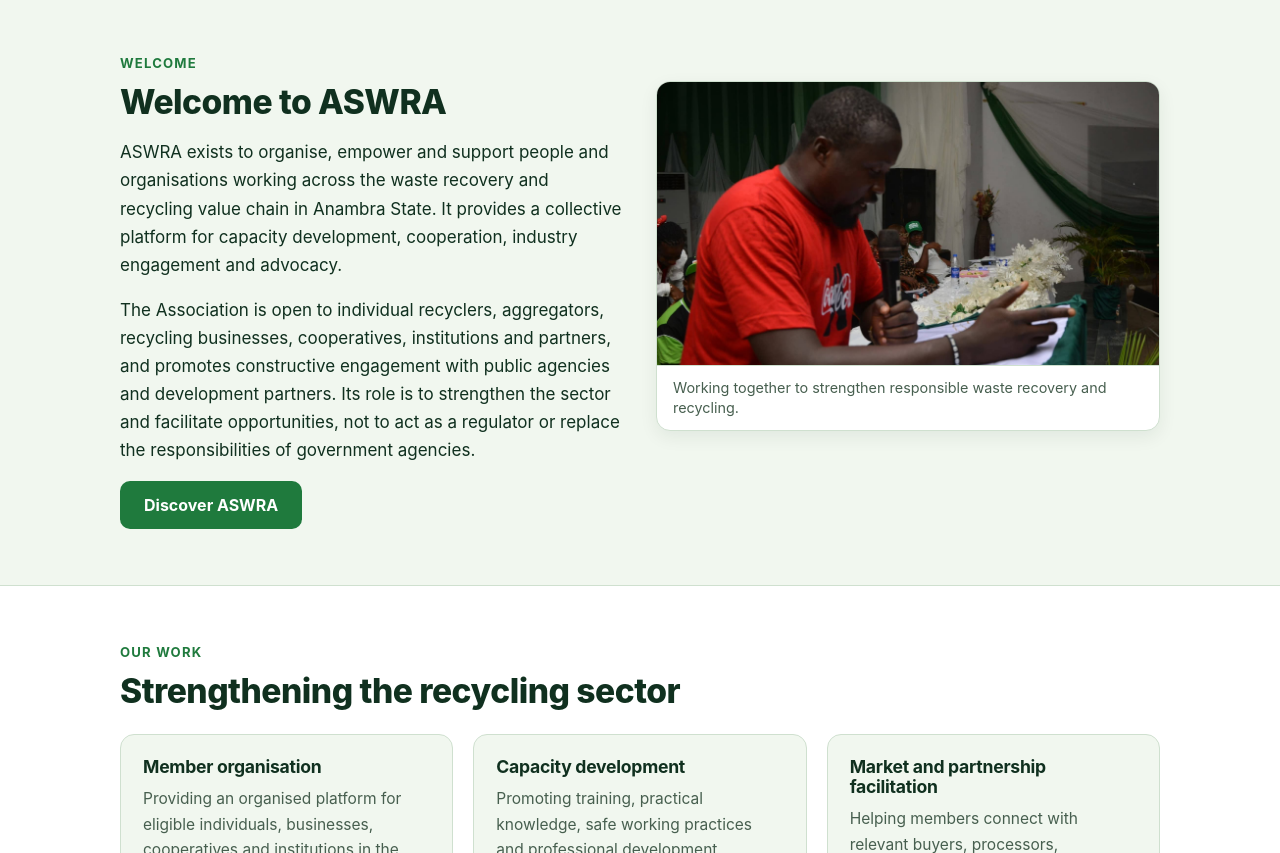
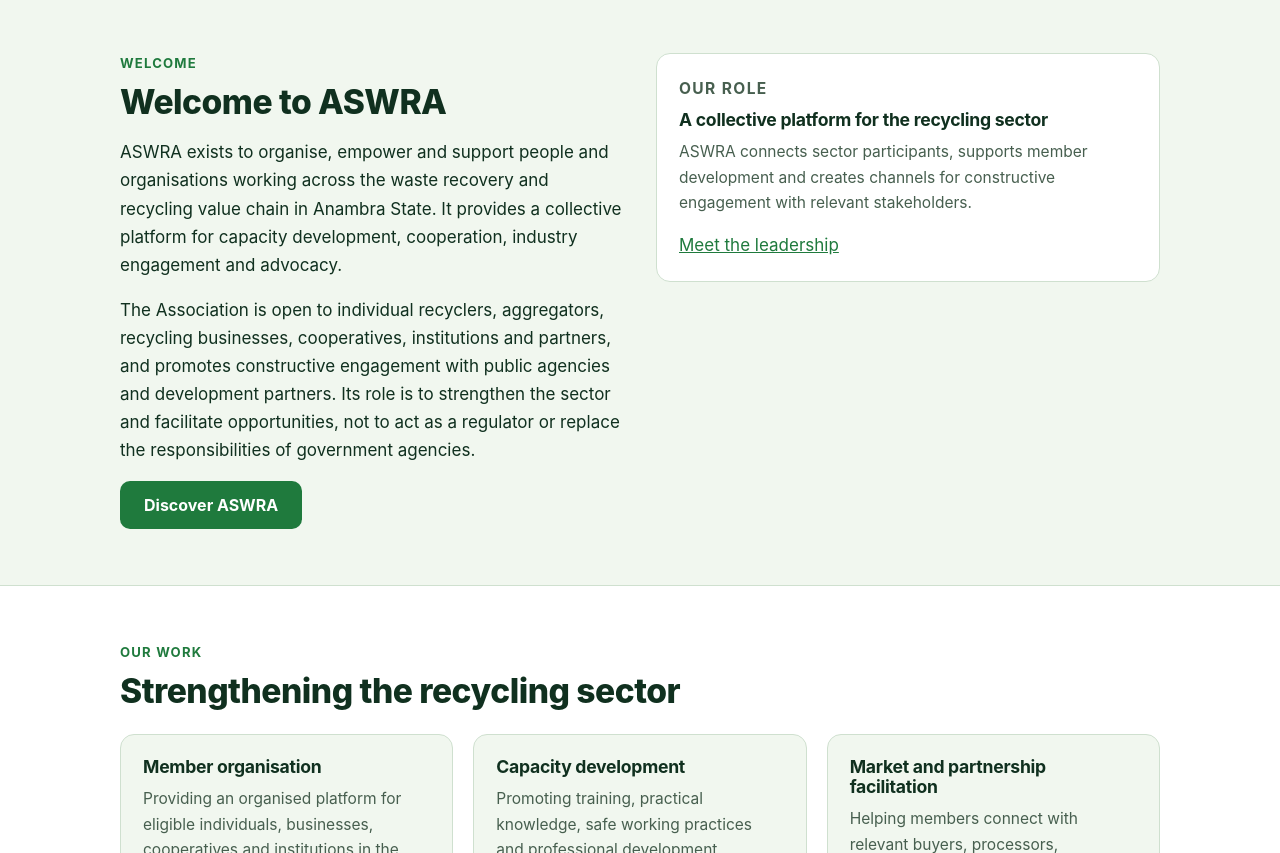
Before and after one commit to emezch93/aswra, a website: page index.html in a window 1280 px wide. Shown: the part 1259-2112 px from the top of the page. Drawn offline with Linux system fonts and the light colour scheme.

Commit message:
Remove recycling image from homepage welcome section

```diff
--- a/index.html
+++ b/index.html
@@ -58,10 +58,7 @@
 <p>ASWRA exists to organise, empower and support people and organisations working across the waste recovery and recycling value chain in Anambra State. It provides a collective platform for capacity development, cooperation, industry engagement and advocacy.</p>
 <p>The Association is open to individual recyclers, aggregators, recycling businesses, cooperatives, institutions and partners, and promotes constructive engagement with public agencies and development partners. Its role is to strengthen the sector and facilitate opportunities, not to act as a regulator or replace the responsibilities of government agencies.</p>
 <a class="btn green" href="about.html">Discover ASWRA</a></div>
-<figure class="photo wide">
-<img src="events/IMG-20261123-WA0008.jpg" alt="Waste recovery and recycling activity represented in ASWRA's event gallery" loading="lazy" decoding="async">
-<figcaption>Working together to strengthen responsible waste recovery and recycling.</figcaption>
-</figure>
+<div class="card"><p class="eyebrow">Our role</p><h3>A collective platform for the recycling sector</h3><p>ASWRA connects sector participants, supports member development and creates channels for constructive engagement with relevant stakeholders.</p><a href="leadership.html">Meet the leadership</a></div>
 </div></section>
 <section class="section alt"><div class="container"><p class="eyebrow">Our work</p><h2>Strengthening the recycling sector</h2>
 <div class="grid">
```
